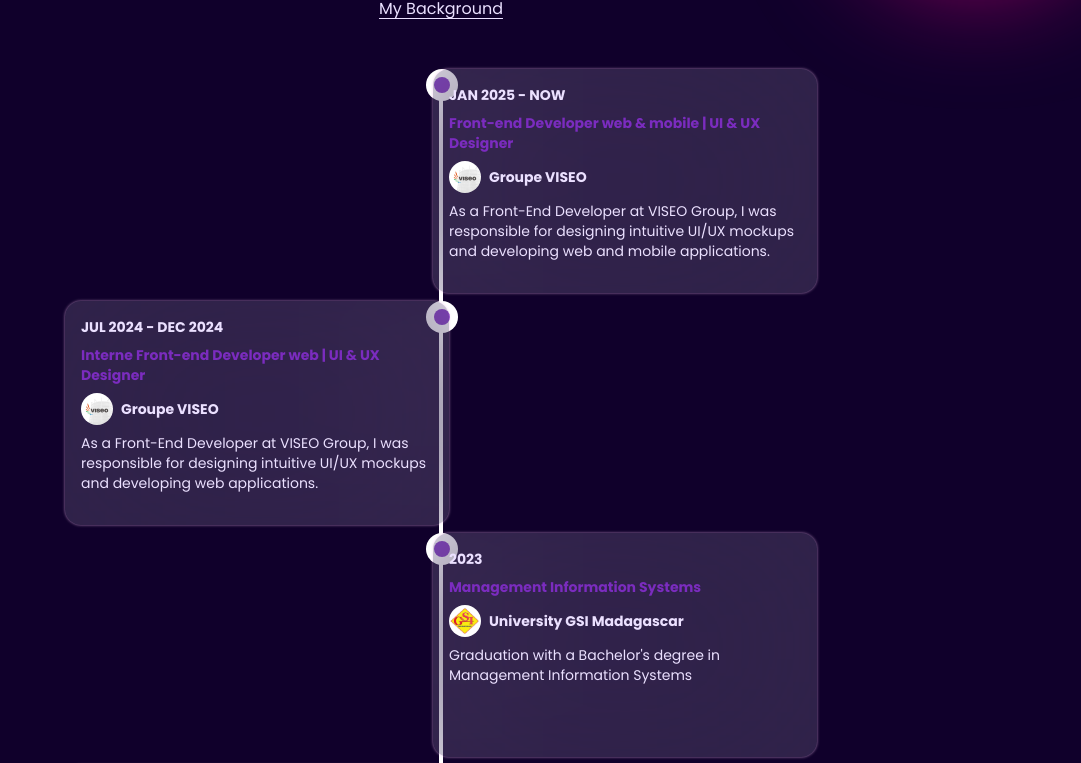
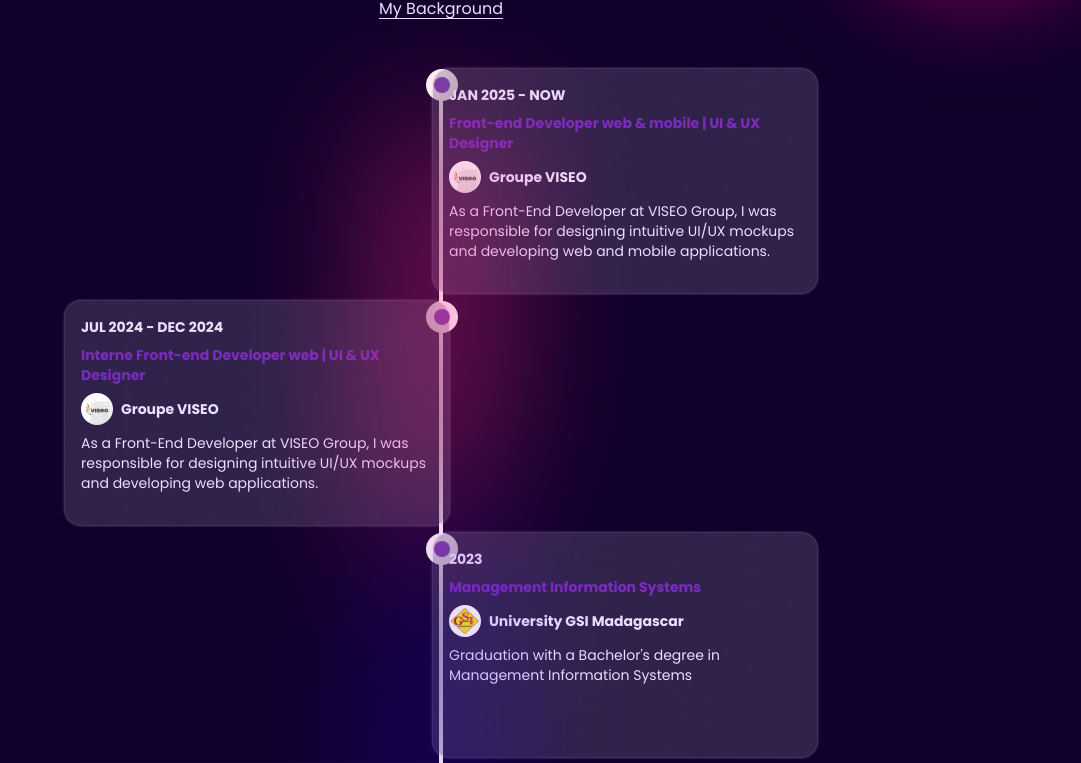
Before and after one commit to KevinShcmidt/Latest-Portfolio, a Next.js app: page / in a window 1280 px wide. Shown: the part 1479-2242 px from the top of the page, without its empty margins (199-1280 px from the left). Built offline with nearby package versions, Linux system fonts and the light colour scheme.

Commit message:
feat:color gradient on career

```diff
--- a/app/ui/Career.tsx
+++ b/app/ui/Career.tsx
@@ -61,6 +61,7 @@ export default function Career(): JSX.Element {
             description="The initiation in UI/UX Design at Orange Digital Center Madagascar helped me a lot in finding my path in my career. Despite its short duration, I learned a lot there, and thanks to this program, I discovered my passion."
           />
         </div>
+        <div className="absolute rotate-90 top-[450px] bg-custom-angular-gradient blur-[70px] w-[800px] h-28"></div>
       </div>
     </div>
   );
```
